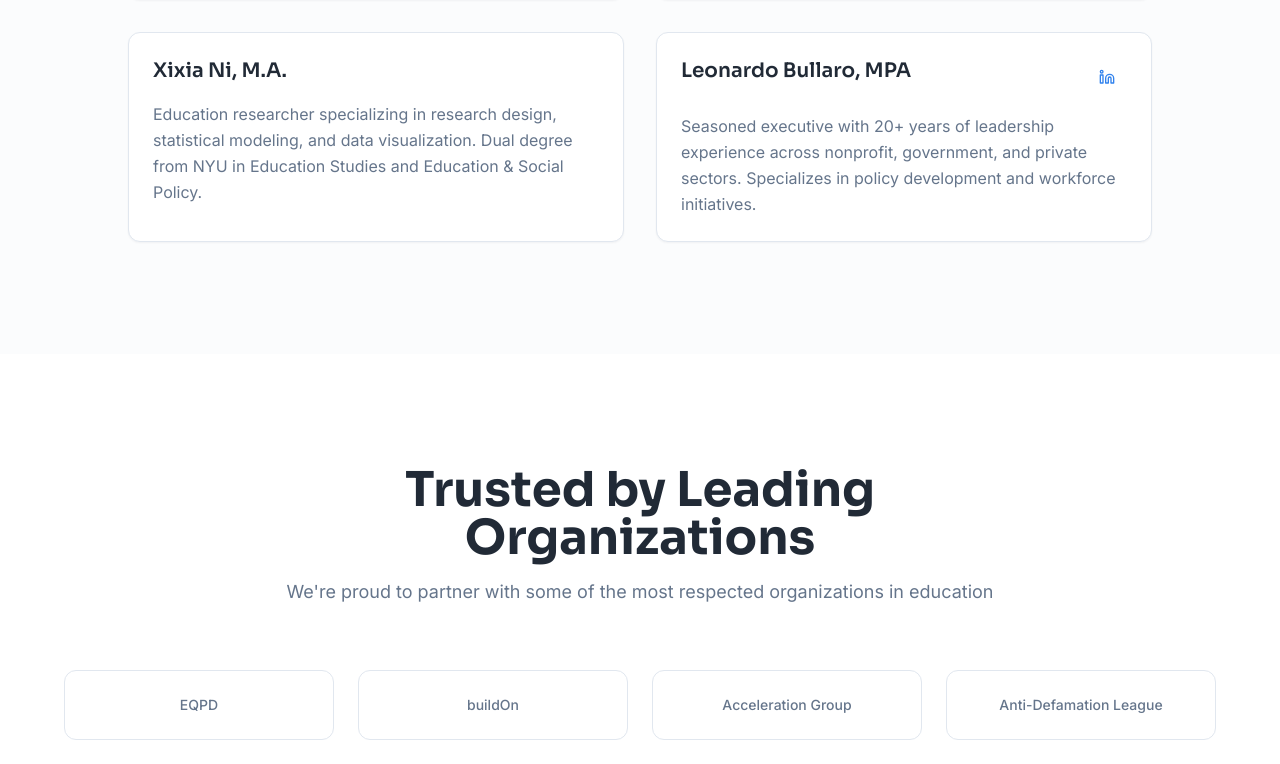
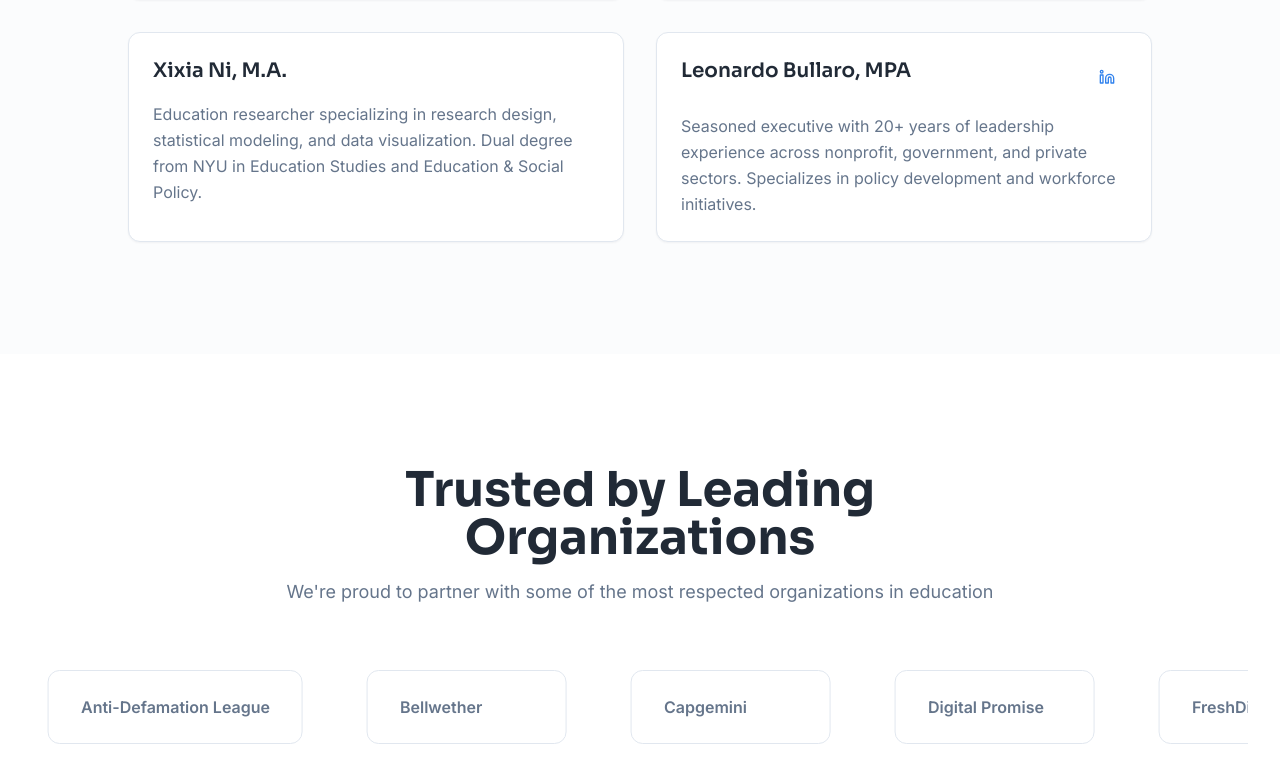
Before and after one commit to twgold/fixmy-site-hero, a React (Vite) app: page / in a window 1280 px wide. Shown: the part 2022-2786 px from the top of the page. Built offline with nearby package versions, Linux system fonts and the light colour scheme; the HTML template or start-up script is replaced by a standard one.

Commit message:
Refactor logo and clients section

```diff
--- a/src/components/Clients.tsx
+++ b/src/components/Clients.tsx
@@ -17,7 +17,7 @@ const clients = [
 
 export const Clients = () => {
   return (
-    <section className="py-20 lg:py-28 bg-background">
+    <section className="py-20 lg:py-28 bg-background overflow-hidden">
       <div className="container mx-auto px-4 sm:px-6 lg:px-8">
         <div className="max-w-3xl mx-auto text-center mb-16">
           <h2 className="text-3xl sm:text-4xl lg:text-5xl font-heading font-bold text-foreground mb-4">
@@ -28,18 +28,22 @@ export const Clients = () => {
           </p>
         </div>
 
-        <div className="max-w-6xl mx-auto">
-          <div className="grid grid-cols-2 md:grid-cols-3 lg:grid-cols-4 gap-6">
-            {clients.map((client, index) => (
+        <div className="relative">
+          <div className="flex overflow-hidden">
+            <div className="flex animate-scroll">
+              {[...clients, ...clients].map((client, index) => (
                 <div
                   key={index}
-                className="flex items-center justify-center p-6 bg-card border border-border rounded-lg hover:border-primary/50 hover:shadow-md transition-all duration-300 group"
+                  className="flex-shrink-0 mx-8 flex items-center justify-center"
                 >
-                <span className="text-sm font-medium text-muted-foreground group-hover:text-foreground transition-colors duration-300 text-center">
+                  <div className="px-8 py-6 bg-card border border-border rounded-lg hover:border-primary/50 hover:shadow-md transition-all duration-300 group min-w-[200px]">
+                    <span className="text-base font-semibold text-muted-foreground group-hover:text-foreground transition-colors duration-300 whitespace-nowrap">
                       {client}
                     </span>
                   </div>
+                </div>
               ))}
+            </div>
           </div>
         </div>
       </div>
--- a/src/components/Footer.tsx
+++ b/src/components/Footer.tsx
@@ -9,7 +9,7 @@ export const Footer = () => {
               <div className="w-2 h-8 bg-background rounded" />
               <div className="w-2 h-10 bg-background rounded" />
             </div>
-            <span className="font-heading font-semibold">Assessment Solutions LLC</span>
+            <span className="font-heading font-semibold text-lg">Assessment Solutions LLC</span>
           </div>
           <p className="text-sm text-background/80">
             © {new Date().getFullYear()} Assessment Solutions LLC. All Rights Reserved.
--- a/src/components/Hero.tsx
+++ b/src/components/Hero.tsx
@@ -10,9 +10,9 @@ export const Hero = () => {
             <div className="flex gap-1 items-end">
               <div className="w-2 h-6 rounded" style={{ backgroundColor: '#4E7AB5' }} />
               <div className="w-2 h-8 rounded" style={{ backgroundColor: '#6BA3D4' }} />
-              <div className="w-2 h-10 rounded" style={{ backgroundColor: '#5DD5E8' }} />
+              <div className="w-2 h-10 rounded" style={{ backgroundColor: '#3A9BB5' }} />
             </div>
-            <span className="text-sm font-medium text-primary">Assessment Solutions LLC</span>
+            <span className="text-base font-semibold text-primary">Assessment Solutions LLC</span>
           </div>
 
           <h1 className="text-4xl sm:text-5xl lg:text-6xl font-heading font-bold text-foreground mb-6 text-balance">
--- a/src/index.css
+++ b/src/index.css
@@ -133,4 +133,17 @@ All colors MUST be HSL.
     @apply bg-clip-text text-transparent;
     background-image: var(--gradient-primary);
   }
+
+  @keyframes scroll {
+    0% {
+      transform: translateX(0);
+    }
+    100% {
+      transform: translateX(-50%);
+    }
+  }
+
+  .animate-scroll {
+    animation: scroll 30s linear infinite;
+  }
 }
```
Lines whose indentation alone changed are shown as unchanged.
